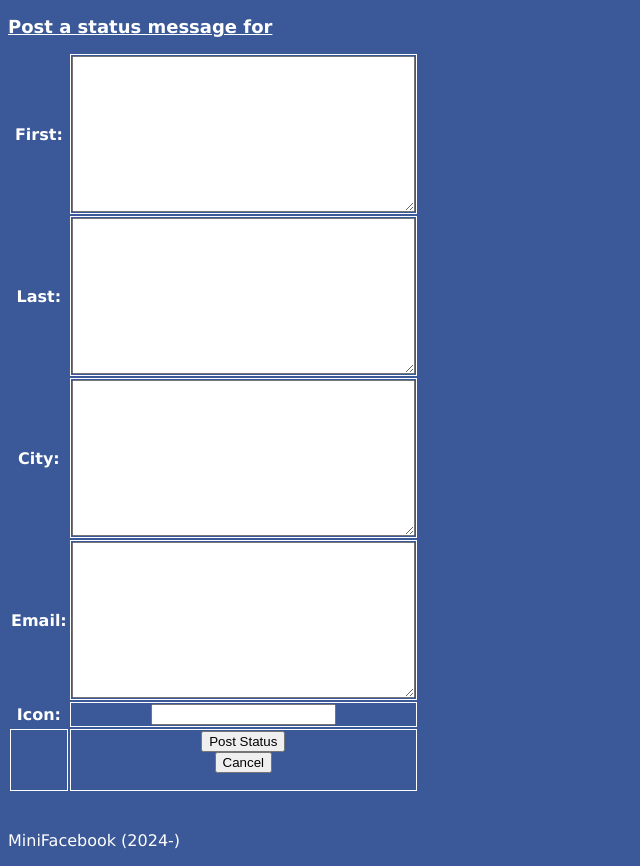
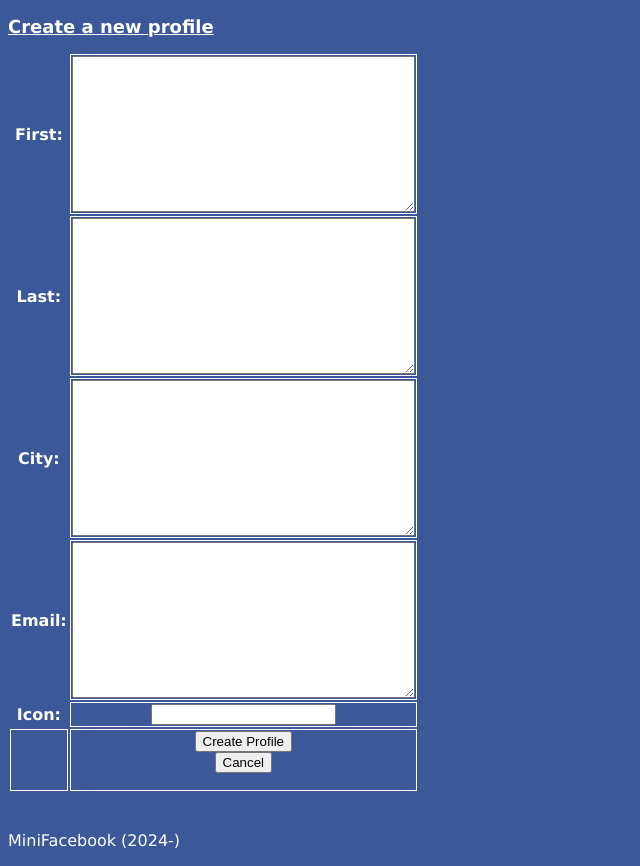
Before and after one commit to samhithasr/cs412, a Django app: page /mini_fb/create_profile in a window 1280 px wide. Shown: the part 105-971 px from the top of the page, without its empty margins (0-640 px from the left). Run offline with Django 5.2, Linux system fonts and the light colour scheme.

Commit message:
Headers weren't right (fixed)

```diff
--- a/mini_fb/templates/mini_fb/create_profile_form.html
+++ b/mini_fb/templates/mini_fb/create_profile_form.html
@@ -9,7 +9,7 @@ Profile. This file "inherits" from base.html.
 
 {% block content %}
 
-<h2>Post a status message for {{profile.first}} {{profile.last}}</h2>
+<h2>Create a new profile</h2>
 <form method="POST">
 {% csrf_token %}
 <table>
@@ -17,7 +17,7 @@ Profile. This file "inherits" from base.html.
 
     <tr>
         <td></td>
-        <td><input type="submit" name="submit" value="Post Status"></form>
+        <td><input type="submit" name="submit" value="Create Profile"></form>
             <form action="{% url 'show_all_profiles' %}">
                 <input type="submit" name="Cancel" value="Cancel">
             </form>
```
